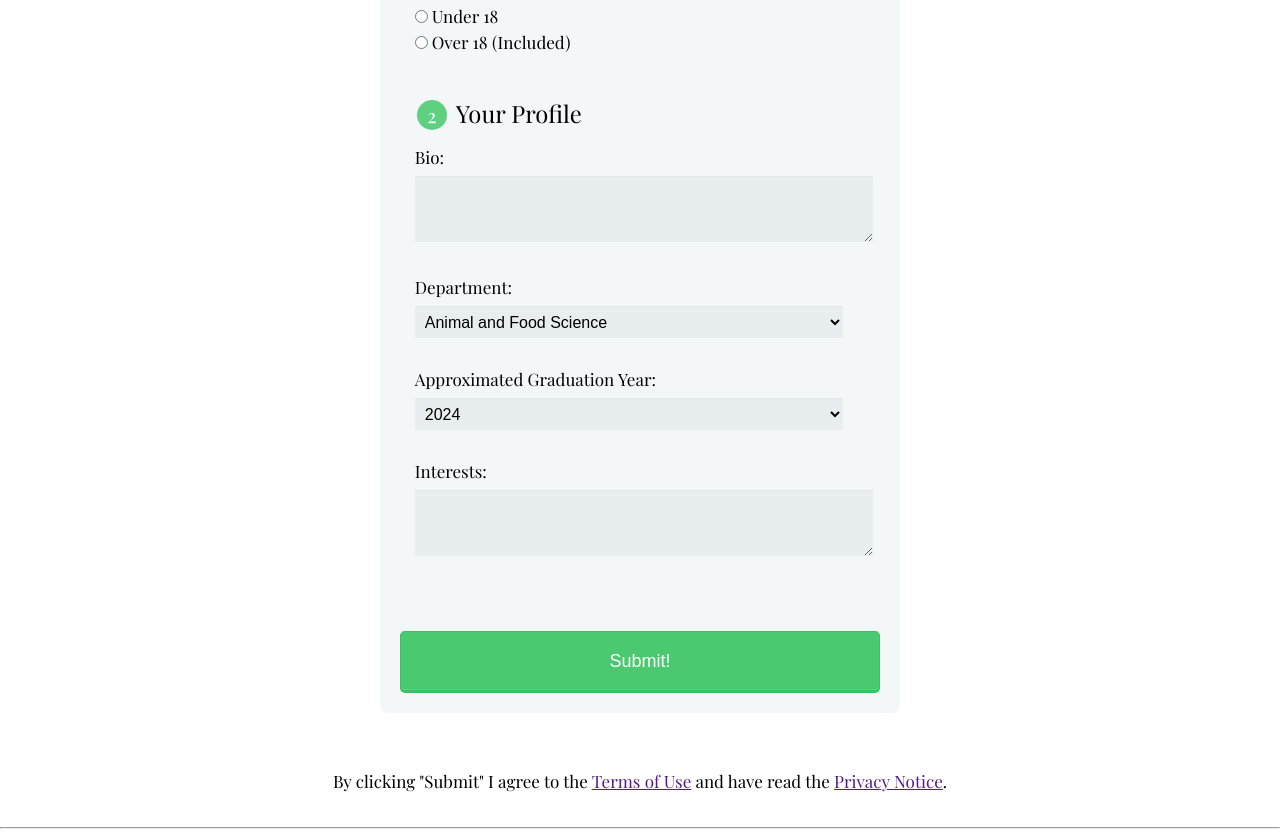
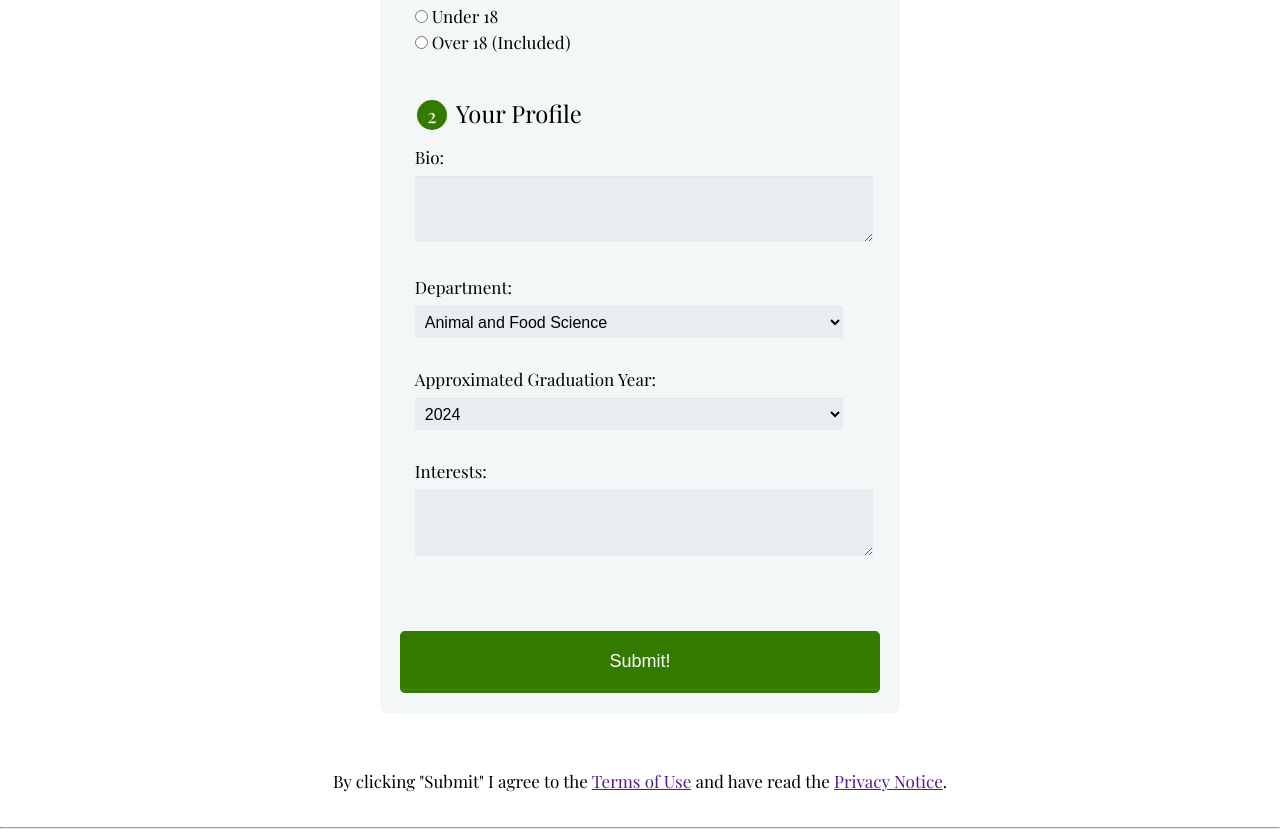
Before and after one commit to callalilyleaf/WDD-130, a plain HTML site: page byui-tw-student/aboutus.html in a window 1280 px wide. Shown: the part 2700-3535 px from the top of the page. Drawn offline with nearby package versions, Linux system fonts and the light colour scheme; a web font is replaced by a local one.

Commit message:
fixed web accessibility issue on form color

```diff
--- a/byui-tw-student/styles/style.css
+++ b/byui-tw-student/styles/style.css
@@ -728,13 +728,13 @@ form {
   button {
     padding: 19px 39px 18px 39px;
     color: #FFF;
-    background-color: #4bc970;
+    background-color: #337a00;
     font-size: 18px;
     text-align: center;
     font-style: normal;
     border-radius: 5px;
     width: 100%;
-    border: 1px solid #3ac162;
+    border: 1px solid #337a00;
     border-width: 1px 1px 3px;
     box-shadow: 0 -1px 0 rgba(255,255,255,0.1) inset;
     margin-bottom: 10px;
@@ -761,7 +761,7 @@ form {
   }
 
   .number {
-    background-color: #5fcf80;
+    background-color: #337a00;
     color: #fff;
     height: 30px;
     width: 30px;
```
